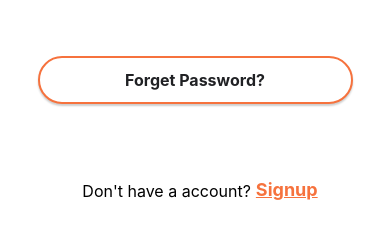
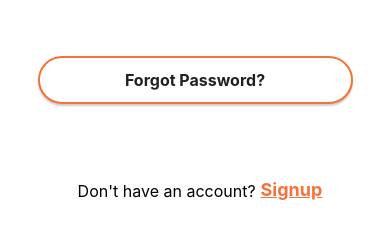
Before and after one commit to iamTanmayS/Jaano, a React Native app: screen /Loginpage in a window 390 px wide. Shown: the part 465-704 px from the top of the page. Built offline with nearby package versions, Linux system fonts and the light colour scheme; what @react-native-firebase/app would draw is missing.

Commit message:
Authentication Fully Working

```diff
--- /dev/null
+++ b/src/Authentication/ForgotPasswordValidationschema.tsx
@@ -0,0 +1,7 @@
+import * as Yup from 'yup';
+
+const ForgotPasswordValidationSchema = Yup.object().shape({
+    email: Yup.string().email('Invalid email address').required('Email is required'),
+  });
+
+export default ForgotPasswordValidationSchema;
--- a/src/Authentication/Loginpage.tsx
+++ b/src/Authentication/Loginpage.tsx
@@ -1,51 +1,63 @@
 import React, { useState } from 'react';
-import { StyleSheet, Text, View, Button,Animated,TouchableOpacity, Alert } from 'react-native';
+import { StyleSheet, Text, View, Button, Animated, TouchableOpacity, Alert } from 'react-native';
 import { useNavigation } from '@react-navigation/native';
-import { RootStackParamList } from '../Navigation/Routes';
 import { StackNavigationProp } from '@react-navigation/stack';
 import { Formik } from 'formik';
-import signupValidationSchema from './SignupValidationschema';
+import auth from '@react-native-firebase/auth';
+import InputField from '../Components/InputField';
 import Maintheme from '../Assets/Theme/maintheme';
-import InputField from '../Components/InputField';
-import  auth  from '@react-native-firebase/auth';
-import { signIn } from './loginWithGoogle';
-import Icon from 'react-native-vector-icons/FontAwesome6';
 import LoginValidationSchema from './LoginValidationschema';
+import ForgotPasswordValidationSchema from './ForgotPasswordValidationschema';
 
+type LoginpageProps = StackNavigationProp<any, 'Loginpage'>;
 
+const Loginpage = () => {
+  const [email, setEmail] = useState('');
+  const [isForgotPassword, setForgotPassword] = useState(false);
+  const navigation = useNavigation<LoginpageProps>();
+  const [scaleValue] = useState(new Animated.Value(1));
 
-type LoginpageProps = StackNavigationProp<RootStackParamList, 'Loginpage'>;
-interface handleLoginProps{
-  email: string,
-  password: string,
-}
-const Loginpage = () => {
-
-  const navigation = useNavigation<LoginpageProps>();
-  const [scaleValue] = useState(new Animated.Value(1)); // Initial opacity for animation
-  const handleLogin = async (email : string,password: string) => {
+  const handleLogin = async (email: string, password: string) => {
     try {
-      // Firebase Authentication Login
       await auth().signInWithEmailAndPassword(email, password);
       Alert.alert('Login Successful', `Welcome back, ${email}`);
-    } catch (error:any) {
+    } catch (error: any) {
       console.error(error);
       Alert.alert('Login Failed', error.message);
     }
   };
-  // Animation when button is pressed
+
+  const handleResetPassword = async (email: string) => {
+    if (!email) {
+      Alert.alert('Error', 'Please enter your email address.');
+      return;
+    }
+    try {
+      await auth().sendPasswordResetEmail(email);
+      Alert.alert('Password Reset', 'Check your email for the reset link.');
+      navigation.goBack(); // Go back to the login screen after successful email
+    } catch (error: any) {
+      console.error(error);
+      if (error.code === 'auth/user-not-found') {
+        Alert.alert('Error', 'No user found with that email address.');
+      } else {
+        Alert.alert('Error', error.message);
+      }
+    }
+  };
+
   const handleButtonPressIn = () => {
     Animated.spring(scaleValue, {
-      toValue: 0.95, // Slightly reduce the size for a subtle effect
-      friction: 4, // Control the bounce (a smoother effect)
-      tension: 40, // Control the speed of the animation
+      toValue: 0.95,
+      friction: 4,
+      tension: 40,
       useNativeDriver: true,
     }).start();
   };
 
   const handleButtonPressOut = () => {
     Animated.spring(scaleValue, {
-      toValue: 1, // Restore to original size
+      toValue: 1,
       friction: 4,
       tension: 40,
       useNativeDriver: true,
@@ -59,13 +71,17 @@ const Loginpage = () => {
 
       <Formik
         initialValues={{ email: '', password: '' }}
-        onSubmit={(values) => {handleLogin(values.email, values.password)}}
-
-       validationSchema={LoginValidationSchema}
+        onSubmit={(values) => {
+          if (isForgotPassword) {
+            handleResetPassword(values.email);
+          } else {
+            handleLogin(values.email, values.password);
+          }
+        }}
+        validationSchema={isForgotPassword ? ForgotPasswordValidationSchema : LoginValidationSchema}
       >
         {({ handleChange, handleBlur, handleSubmit, values, errors, touched }) => (
-          <View style={{marginTop:50}}>
-
+          <View style={{ marginTop: 50 }}>
             {/* Email Input */}
             <InputField
               placeholder="Email address"
@@ -76,7 +92,8 @@ const Loginpage = () => {
             />
             {touched.email && errors.email && <Text style={styles.errorText}>{errors.email}</Text>}
 
-            {/* Password Input */}
+            {/* Password Input (conditionally render based on isForgotPassword) */}
+            {!isForgotPassword && (
               <InputField
                 placeholder="Password"
                 iconName="lock"
@@ -85,7 +102,10 @@ const Loginpage = () => {
                 onBlur={() => handleBlur('password')}
                 value={values.password}
               />
-            {touched.password && errors.password && <Text style={styles.errorText}>{errors.password}</Text>}
+            )}
+            {!isForgotPassword && touched.password && errors.password && (
+              <Text style={styles.errorText}>{errors.password}</Text>
+            )}
 
             {/* Submit Button */}
             <Animated.View style={[styles.buttonContainer, { opacity: scaleValue }]}>
@@ -93,46 +113,44 @@ const Loginpage = () => {
                 style={styles.button}
                 onPressIn={handleButtonPressIn} // Press in (animation)
                 onPressOut={handleButtonPressOut} // Press out (reset animation)
-                onPress={handleSubmit as ()=> void}
+                onPress={()=>handleSubmit()}
               >
-                <Text style={styles.buttonText}>Login</Text>
+                <Text style={styles.buttonText}>{isForgotPassword ? 'Send Reset Link' : 'Login'}</Text>
               </TouchableOpacity>
             </Animated.View>
           </View>
         )}
       </Formik>
+
+      {/* Forgot Password Button */}
       <Animated.View style={[styles.signupbuttonContainer, { opacity: scaleValue }]}>
         <TouchableOpacity
           style={styles.signupbutton}
-                onPressIn={handleButtonPressIn} // Press in (animation)
-                onPressOut={handleButtonPressOut} // Press out (reset animation)
-                onPress={() => signIn()}
+          onPressIn={handleButtonPressIn}
+          onPressOut={handleButtonPressOut}
+          onPress={() => setForgotPassword(!isForgotPassword)} // Toggle forgot password
         >
-
-                <Text style={styles.signupbuttonText}>Forget Password?</Text>
+          <Text style={styles.signupbuttonText}>
+            {isForgotPassword ? 'Back to Login' : 'Forgot Password?'}
+          </Text>
         </TouchableOpacity>
       </Animated.View>
 
-
+      {/* Navigation to Signup */}
       <Animated.View style={[styles.signupbuttonContainer, { opacity: scaleValue }]}>
         <TouchableOpacity
           style={styles.LoginTextcontainer}
-                onPressIn={handleButtonPressIn} // Press in (animation)
-                onPressOut={handleButtonPressOut} // Press out (reset animation)
+          onPressIn={handleButtonPressIn}
+          onPressOut={handleButtonPressOut}
           onPress={() => navigation.navigate('Signuppage')}
         >
-              <Text style= {styles.LoginTextsimple}>Don't have a account?</Text>
+          <Text style={styles.LoginTextsimple}>Don't have an account?</Text>
           <Text style={styles.LoginTextcolor}>Signup</Text>
         </TouchableOpacity>
       </Animated.View>
-
-
     </View>
   );
 };
-
-
-
 
 const styles = StyleSheet.create({
   container: {
@@ -165,14 +183,14 @@ const styles = StyleSheet.create({
     marginTop: 20,
   },
   button: {
-    backgroundColor: 'rgb(246, 114, 61)', // Use the same color you want
+    backgroundColor: 'rgb(246, 114, 61)',
     paddingVertical: 15,
     paddingHorizontal: 30,
     borderRadius: 30,
     width: '70%',
     alignItems: 'center',
     justifyContent: 'center',
-    elevation: 3, // Shadow for Android
+    elevation: 3,
     marginTop: 25,
   },
   buttonText: {
@@ -186,56 +204,48 @@ const styles = StyleSheet.create({
     marginVertical: 20,
   },
   signupbutton: {
-    flexDirection: 'row', // Align icon and text horizontally
-    backgroundColor: '#FFFFFF', // Google's white background
+    flexDirection: 'row',
+    backgroundColor: '#FFFFFF',
     paddingVertical: 12,
     paddingHorizontal: 20,
     borderRadius: 30,
     alignItems: 'center',
     justifyContent: 'center',
     width: '90%',
-    elevation: 3, // Shadow for Android
-    shadowColor: '#000', // Shadow for iOS
+    elevation: 3,
+    shadowColor: '#000',
     shadowOffset: { width: 0, height: 2 },
     shadowOpacity: 0.2,
     shadowRadius: 2,
     marginTop: 60,
-    borderColor:"rgb(246, 114, 61)",
-    borderWidth:2,
-  },
-  googleIcon: {
-    marginRight: 10, // Spacing between icon and text
+    borderColor: 'rgb(246, 114, 61)',
+    borderWidth: 2,
   },
   signupbuttonText: {
-    color: '#202124', // Google's standard text color
+    color: '#202124',
     fontSize: 16,
     fontWeight: 'bold',
   },
-  LoginTextcontainer:{
-      flexDirection: 'row', // Align icon and text horizontally
-    justifyContent: 'center', // Center the text
+  LoginTextcontainer: {
+    flexDirection: 'row',
+    justifyContent: 'center',
     marginTop: 25,
-
     marginBottom: 10,
-
   },
-  LoginTextcolor:{
-    color: 'rgb(246, 114, 61)', // Use the same color you want
+  LoginTextcolor: {
+    color: 'rgb(246, 114, 61)',
     marginTop: 10,
     fontWeight: 'bold',
     textDecorationLine: 'underline',
     fontSize: 18,
     marginLeft: 5,
-
-
   },
-  LoginTextsimple:{
-    color: 'rgb(0, 0, 0)', // Use the same color you want
+  LoginTextsimple: {
+    color: 'rgb(0, 0, 0)',
     marginTop: 12,
     fontSize: 16,
     marginLeft: 10,
   },
 });
 
-
-export default Loginpage
+export default Loginpage;
--- a/src/Authentication/Signuppage.tsx
+++ b/src/Authentication/Signuppage.tsx
@@ -1,5 +1,5 @@
 import React, { useState } from 'react';
-import { StyleSheet, Text, View, Button,Animated,TouchableOpacity } from 'react-native';
+import { StyleSheet, Text, View, Button,Animated,TouchableOpacity,Alert } from 'react-native';
 import { useNavigation } from '@react-navigation/native';
 import { RootStackParamList } from '../Navigation/Routes';
 import { StackNavigationProp } from '@react-navigation/stack';
@@ -49,8 +49,11 @@ const Signuppage = () => {
           auth()
           .createUserWithEmailAndPassword(values.email, values.password)
           .then(() => {
-            console.log('User account created & signed in!');
+            // Navigate to the 'Loginpage' after the operation is successful
+            navigation.navigate('Loginpage');
 
+            // Show an alert with the user's name
+            Alert.alert('Login', ` ${values.name}`);
           })}
         catch(e){
           console.log('Error: ', e);
```
Also changed, not shown: src/Authentication/LoginValidationschema.tsx (line endings or trailing spaces), src/Screens/HomeScreen.tsx (added). Lines whose indentation alone changed are shown as unchanged.
